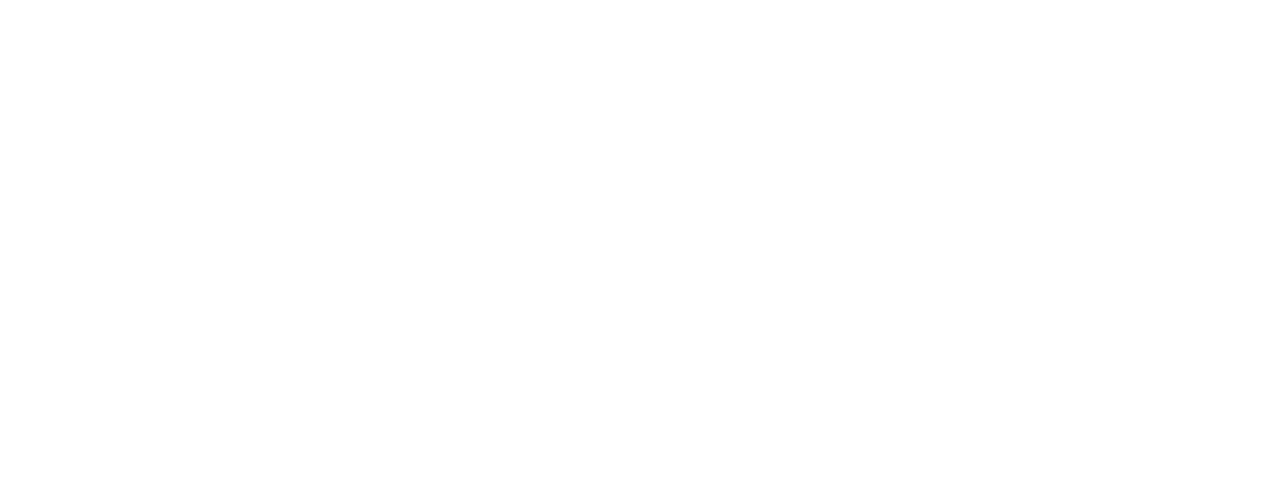
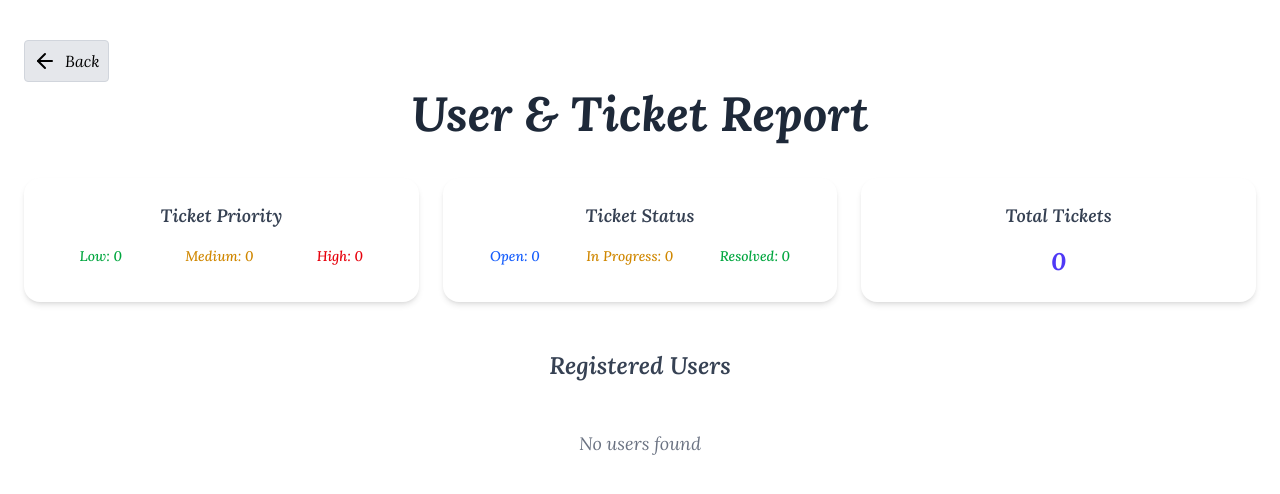
Before and after one commit to sarojpanrui/Customer-Support-Ticketing-System, a React (Vite) app: page /report in a window 1280 px wide. Before the commit this address had no page. Shown: the top 494 px of the page. Built offline with nearby package versions, Linux system fonts and the light colour scheme; a web font is replaced by a local one.

Commit message:
add report

```diff
--- a/src/App.jsx
+++ b/src/App.jsx
@@ -7,6 +7,7 @@
 import Signup from "./components/Signup"
 import TaskForm from "./components/form"
 import TicketDetail from "./components/TicketDetails"
+import Report from "./components/Report"
 
 
 const App = () => {
@@ -45,6 +46,8 @@
 
       <Route path="/ticket/:id" element={<TicketDetail />} />
 
+      <Route path="/report" element={<Report/>} />
+
 
 
 
--- a/src/components/AdminDashboard.jsx
+++ b/src/components/AdminDashboard.jsx
@@ -2,12 +2,16 @@
 import { useEffect, useState } from "react";
 import AdminCard from "./AdminCard";
 import { toast } from "react-toastify";
+import { Navigate, useNavigate } from "react-router-dom";
 
 const AdminDashboard = () => {
   const [tickets, setTickets] = useState([]);
   const [name, setName] = useState("");
   const [priorityFilter, setPriorityFilter] = useState("All");
   const [statusFilter, setStatusFilter] = useState("All");
+  const [user, setUser] = useState('');
+
+  const navigate = useNavigate();
 
   // Fetch all tickets from localStorage
   useEffect(() => {
@@ -18,6 +22,9 @@
     if (loggedInUser) {
       setName(loggedInUser.username.toUpperCase());
     }
+
+    const user = JSON.parse(localStorage.getItem('users')) || [];
+    setUser(user);
   }, []);
 
   const handleDelete = (ticketId) => {
@@ -49,6 +56,16 @@
     return priorityMatch && statusMatch;
   });
 
+
+  // report status
+
+  const report = () => {
+    // console.log(user);
+    navigate('/report')
+  }
+
+
+
   return (
     <div className="flex h-screen">
       {/* Sidebar (fixed overlay on mobile, fixed left on desktop) */}
@@ -57,13 +74,50 @@
       {/* Main Content (always full width) */}
       <div className="flex-1 p-4 overflow-auto bg-gray-50">
         {/* Navbar */}
-        <nav className="border p-4 flex flex-col md:flex-row justify-between items-center gap-3 md:gap-0 rounded-lg bg-white shadow-sm mb-6 border-gray-300 merriweather">
+        <nav className="border p-4 flex flex-col md:flex-row justify-between items-center gap-3 md:gap-0 rounded-lg bg-white shadow-sm mb-6 border-gray-300 merriweather ">
           <p className="text-center font-bold text-2xl md:text-3xl merriweather">
             WELCOME {name}
           </p>
 
           {/* Filters */}
           <div className="flex flex-wrap gap-3">
+
+
+            {/* report */}
+            <div
+              className="relative group border p-3 rounded-lg border-gray-300 shadow-md cursor-pointer hover:shadow-lg transition"
+              onClick={report}
+            >
+              {/* Hover text (outside border, slides up) */}
+              <p
+                className="absolute top-6 left-1/2 -translate-x-1/2 opacity-0 group-hover:opacity-100 group-hover:-top-6 transition-all duration-300 text-lg font-medium text-gray-700"
+              >
+                stats
+              </p>
+
+              {/* Icon */}
+              <svg
+                xmlns="http://www.w3.org/2000/svg"
+                width="28"
+                height="28"
+                viewBox="0 0 24 24"
+                fill="none"
+                stroke="currentColor"
+                strokeWidth="2"
+                strokeLinecap="round"
+                strokeLinejoin="round"
+                className="mx-auto text-indigo-600 group-hover:text-indigo-800 transition"
+              >
+                <path d="M5 21v-6" />
+                <path d="M12 21V3" />
+                <path d="M19 21V9" />
+              </svg>
+            </div>
+
+
+
+
+
             {/* Priority Filter */}
             <select
               value={priorityFilter}
--- /dev/null
+++ b/src/components/Report.jsx
@@ -0,0 +1,143 @@
+import React, { useEffect, useState } from "react";
+import UserCard from "./UserCard";
+import { useNavigate } from "react-router-dom";
+
+const Report = () => {
+    const [users, setUsers] = useState([]);
+    const [tickets, setTickets] = useState([]);
+
+    const navigate = useNavigate();
+
+    useEffect(() => {
+        const storedUsers = JSON.parse(localStorage.getItem("users")) || [];
+        setUsers(storedUsers);
+
+        const storedTickets = JSON.parse(localStorage.getItem("tickets")) || [];
+        setTickets(storedTickets);
+    }, []);
+
+
+    function countPriorities(tickets) {
+        let lcnt = 0,
+            mcnt = 0,
+            hcnt = 0;
+
+        tickets.forEach((t) => {
+            const priority = t.priority?.toLowerCase().trim();
+            if (priority === "low") lcnt++;
+            if (priority === "medium") mcnt++;
+            if (priority === "high") hcnt++;
+        });
+
+        return { lcnt, mcnt, hcnt };
+    }
+
+    function statusCounter(tickets) {
+        let ocnt = 0,
+            processcnt = 0,
+            rescnt = 0;
+
+        tickets.forEach((t) => {
+            const status = t.status?.toLowerCase().trim().replace(/\s+/g, "");
+            if (status === "open") ocnt++;
+            if (status === "inprogress") processcnt++;
+            if (status === "resolved") rescnt++;
+        });
+
+        return { ocnt, processcnt, rescnt };
+    }
+
+    const { lcnt, mcnt, hcnt } = countPriorities(tickets);
+    const { ocnt, processcnt, rescnt } = statusCounter(tickets);
+
+    function back() {
+        navigate(-1)
+    }
+
+    return (
+
+
+
+
+        <div className="px-6 py-10 max-w-7xl mx-auto lora">
+
+            <button className="border p-2 border-gray-300 rounded flex gap-2 bg-gray-200 px-2 mb-2 cursor-pointer" onClick={back}>
+                <svg xmlns="http://www.w3.org/2000/svg" width="24" height="24" viewBox="0 0 24 24" fill="none" stroke="currentColor" stroke-width="2" stroke-linecap="round" stroke-linejoin="round" class="lucide lucide-arrow-left-icon lucide-arrow-left"><path d="m12 19-7-7 7-7" /><path d="M19 12H5" /></svg>
+                Back
+            </button>
+
+
+
+
+            {/* Title */}
+            <h1 className="text-4xl md:text-5xl font-bold text-center text-gray-800 mb-10">
+                User & Ticket Report
+            </h1>
+
+            {/* Ticket summary section */}
+            <div className="grid grid-cols-1 sm:grid-cols-2 lg:grid-cols-3 gap-6 mb-12">
+                {/* Priority stats */}
+                <div className="bg-white shadow-md rounded-2xl p-6 text-center hover:shadow-lg transition">
+                    <h2 className="text-lg font-semibold text-gray-700 mb-4">
+                        Ticket Priority
+                    </h2>
+                    <div className="flex justify-around text-sm font-medium">
+                        <span className="text-green-600">Low: {lcnt}</span>
+                        <span className="text-yellow-600">Medium: {mcnt}</span>
+                        <span className="text-red-600">High: {hcnt}</span>
+                    </div>
+                </div>
+
+                {/* Status stats */}
+                <div className="bg-white shadow-md rounded-2xl p-6 text-center hover:shadow-lg transition">
+                    <h2 className="text-lg font-semibold text-gray-700 mb-4">
+                        Ticket Status
+                    </h2>
+                    <div className="flex justify-around text-sm font-medium">
+                        <span className="text-blue-600">Open: {ocnt}</span>
+                        <span className="text-yellow-600">In Progress: {processcnt}</span>
+                        <span className="text-green-600">Resolved: {rescnt}</span>
+                    </div>
+                </div>
+
+                {/* Total tickets */}
+                <div className="bg-white shadow-md rounded-2xl p-6 text-center hover:shadow-lg transition">
+                    <h2 className="text-lg font-semibold text-gray-700 mb-4">
+                        Total Tickets
+                    </h2>
+                    <p className="text-2xl font-bold text-indigo-600">
+                        {tickets.length}
+                    </p>
+                </div>
+            </div>
+
+            {/* User list */}
+            <h2 className="text-2xl font-semibold text-gray-700 mb-6 text-center">
+                Registered Users
+            </h2>
+
+
+            <div className="grid grid-cols-1 sm:grid-cols-2 lg:grid-cols-3 gap-6">
+            {users.length > 0 ? (
+                users
+                    .filter((u) => u.role.toLowerCase() !== "admin")
+                    .map((u, index) => (
+                        <UserCard key={u.id || index} user={u} />
+                    ))
+            ) : (
+                <p className="text-gray-500 col-span-full text-center py-6 text-lg">
+                    No users found
+                </p>
+            )}
+        </div>
+
+
+        </div >
+    );
+
+
+};
+
+
+
+export default Report;
--- /dev/null
+++ b/src/components/UserCard.jsx
@@ -0,0 +1,21 @@
+import React from "react";
+
+const UserCard = ({ user }) => {
+  return (
+    <div className="flex items-center gap-4 border rounded-2xl p-6 w-full max-w-sm shadow-md bg-white hover:shadow-lg hover:scale-105 transition-transform duration-300 mx-auto">
+      {/*   logo */}
+      <div className="flex items-center justify-center w-14 h-14 rounded-full bg-gradient-to-r from-blue-500 to-indigo-600 text-white text-xl font-bold shadow-sm">
+        {user?.username?.charAt(0).toUpperCase() || "?"}
+      </div>
+
+      {/* Info */}
+      <div className="flex flex-col overflow-hidden">
+        <p className="font-semibold text-gray-800 text-lg truncate">{user?.username}</p>
+        <p className="text-sm text-gray-600">Role: {user?.role || "N/A"}</p>
+        <p className="text-xs text-gray-500">ID: {user?.id || "—"}</p>
+      </div>
+    </div>
+  );
+};
+
+export default UserCard;
```
